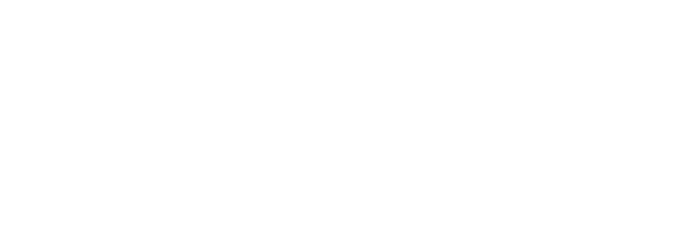
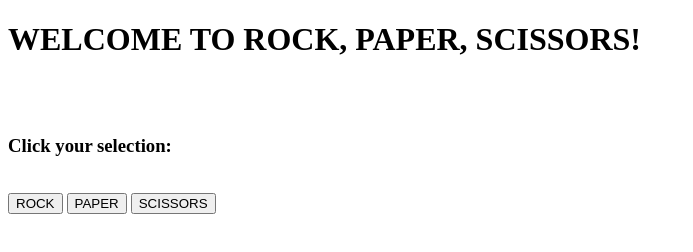
Before and after one commit to HVainer/JavaScript_programs, a plain HTML site: page index.html in a window 1280 px wide. Shown: the whole page, without its empty margins (0-693 px from the left). Drawn offline with Linux system fonts and the light colour scheme.

Commit message:
add headings, three buttons, and an empty div for the results

```diff
--- a/index.html
+++ b/index.html
@@ -8,6 +8,21 @@
 </head>
 
 <body>
+    <h1>WELCOME TO ROCK, PAPER, SCISSORS!</h1>
+    <br><br>
+    <h3> Click your selection:</h3>
+    <br>
+
+    <button id="rock"> ROCK </button>
+    <button id="paper"> PAPER </button>
+    <button id="scissors"> SCISSORS </button>
+
+    <br><br>
+
+    <div>
+
+    </div>
+
 
 </body>
 
```
